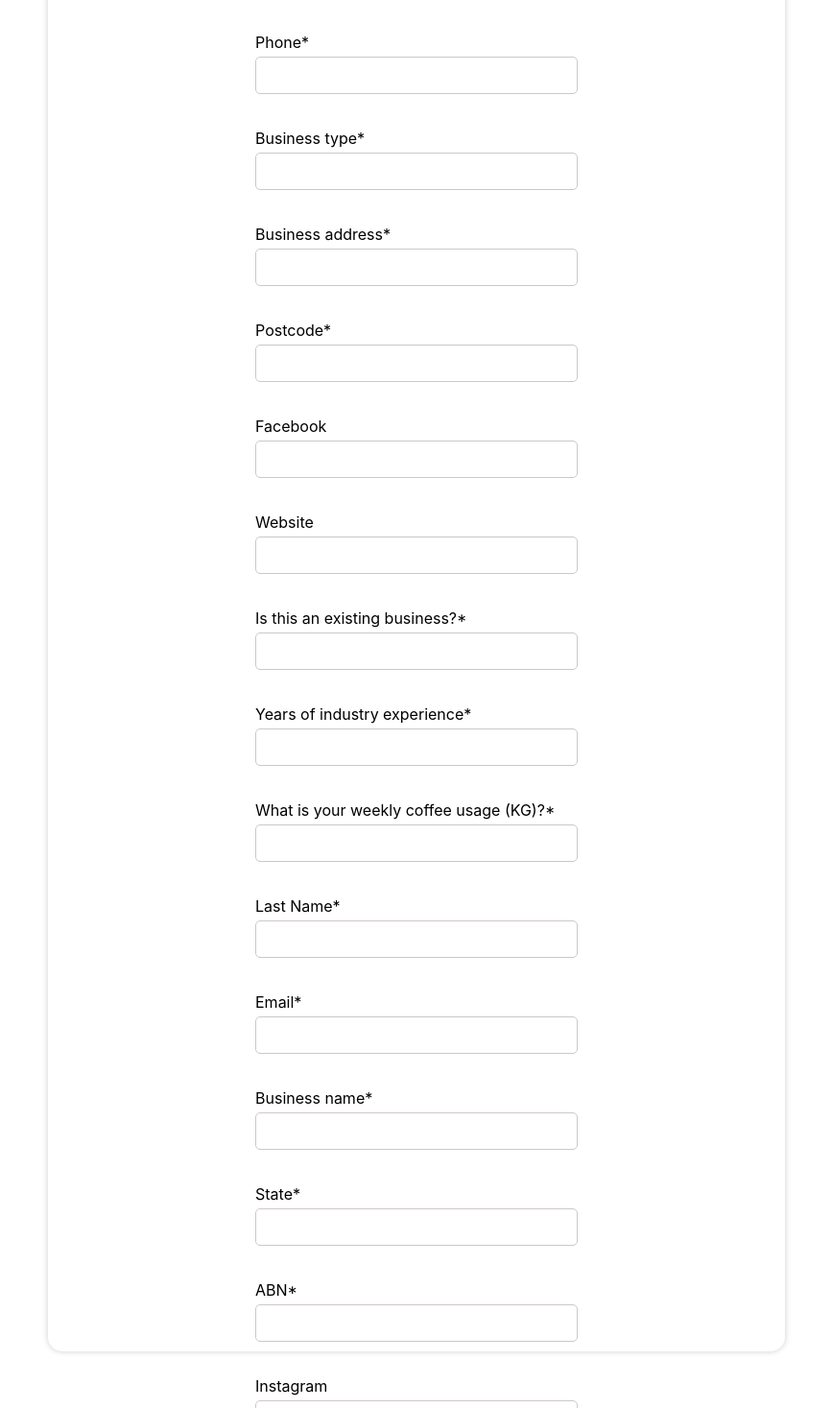
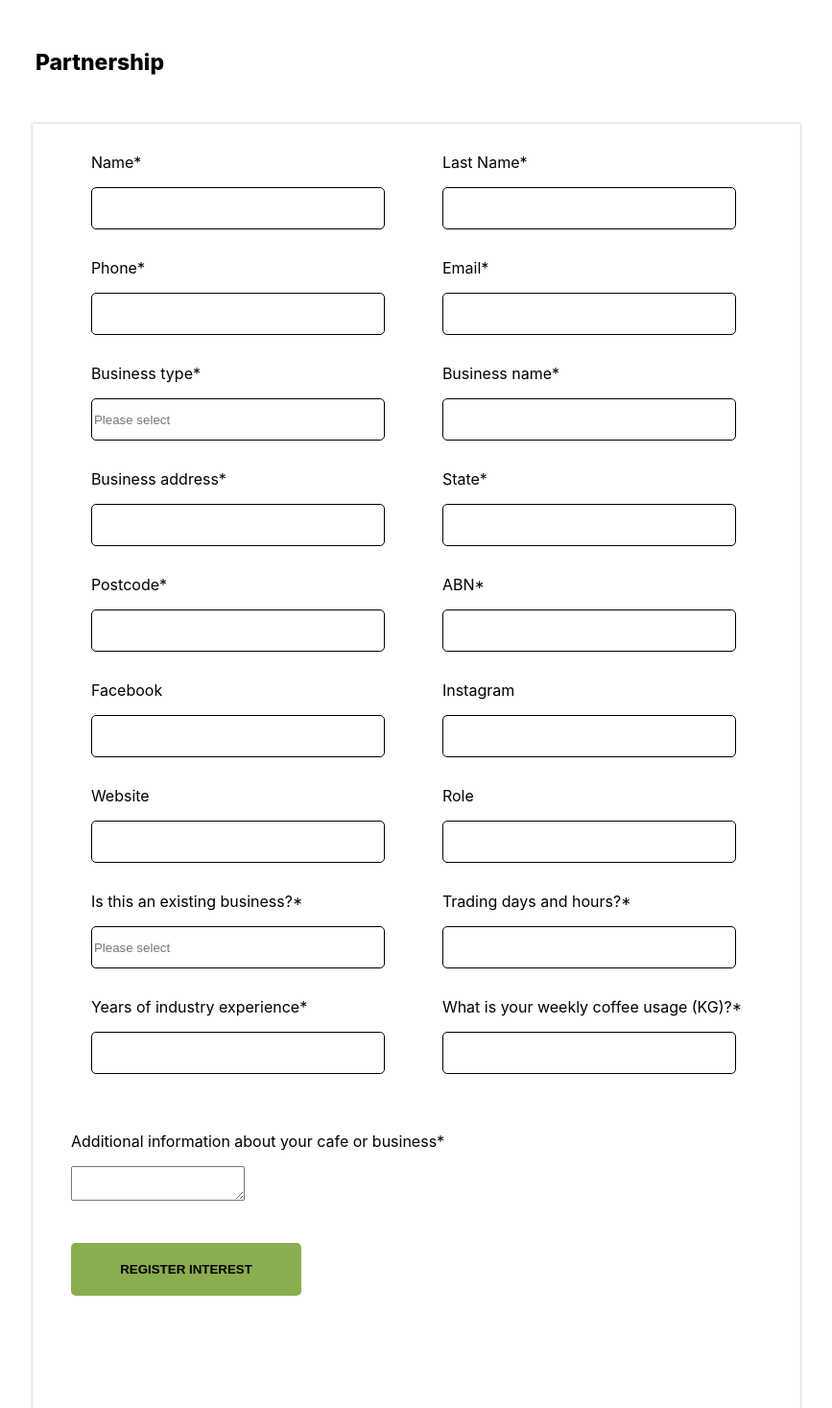
Before and after one commit to Ahmadreza25/react-app-project, a React (Create React App) app: page /wholesale in a window 1280 px wide. Shown: the part 2523-3990 px from the top of the page at 96% size, without its empty margins (206-1073 px from the left). Built offline with nearby package versions, Linux system fonts and the light colour scheme.

Commit message:
add code

```diff
--- a/src/components/WholesaleSupplier/Wholesale-Supplier.css
+++ b/src/components/WholesaleSupplier/Wholesale-Supplier.css
@@ -58,43 +58,6 @@
     width: 300px;
     font-size: 15px;
     font-weight: 400;
-}
-.form-control{
-    width: 33.33%;
-    box-sizing: border-box;
-    padding: 10px;
-    display: flex;
-    flex-wrap: wrap;
-    justify-content: center;
-}
-.item-container{
-    margin: -20px;
-    margin-top:0px;
-}
-.form-control:nth-last-child(-n+2) {
-    width: 60%;
-}
-.input-group input{
-    width: 330px;
-    height: 35px;
-    border:1px solid #cfc7c7 ;
-    border-radius: 5px;
-    margin: 40px;
-}
-.input-group p {
-    margin-left: 40px;
-    margin-bottom: -35px;
-}
-.div-form-input{
-    display: flex;
-    align-items: center;
-    justify-content: center;
-}
-.form-control{
-    width: 900px;
-    height: 1500px;
-    box-shadow: 0px 0px 6px rgba(0, 0, 0, 0.2);
-    border-radius: 15px;
 }
 .case-studies-section{
     display: flex;
@@ -164,3 +127,70 @@
     box-shadow: 0px 0px 15px rgba(0, 0, 0, 0.3);
     margin-top: -10px;
 }
+.divView-more-btn{
+    display: flex;
+    align-items: center;
+    justify-content: center;
+    margin-top: 100px;
+}
+.view-more-btn{
+    width: 150px;
+    height: 60px;
+    border-radius: 5px;
+    background-color: darkolivegreen;
+    color: black;
+    font-weight: 700;
+    font-size: 15px;
+    outline: none;
+    border: none;
+}
+.div-form-container{
+    display: flex;
+    align-items: center;
+    justify-content: center;
+    flex-direction: column;
+}
+.p1{
+    margin-left: -660px;
+    margin-bottom: 50px;
+    font-size: 23px;
+    font-weight: 800;
+}
+.input-field input {
+    width: 300px;
+    height: 40px;
+    border: 1px solid #000;
+    border-radius: 5px;
+}
+.form-control{
+    display: flex;
+    align-items: center;
+    justify-content: center;
+}
+.form-container{
+    width: 800px;
+    height: 1500px;
+    box-shadow: 0px 0px 3px rgba(0, 0, 0, 0.3);
+}
+.input-field{
+    margin: 30px;
+}
+.div-add-main{
+    margin-left: 40px;
+    margin-top: 30px;
+}
+.register-interest-btn{
+    width: 240px;
+    height: 55px;
+    margin-top: 40px;
+    font-weight: 700;
+    border-radius: 5px;
+    color: #000;
+    outline: none;
+    border: none;
+    background-color: rgb(138, 173, 79);
+    transition: background-color 0.8s;
+}
+.register-interest-btn:hover{
+    background-color: darkolivegreen;
+}
--- a/src/components/WholesaleSupplier/Wholesale-Supplier.js
+++ b/src/components/WholesaleSupplier/Wholesale-Supplier.js
@@ -5,7 +5,6 @@ import img3 from "../../images/wholesale-images/img-3.jpg"
 import image1 from "../../images/wholesale-images/img1.jpg"
 import image2 from "../../images/wholesale-images/img2.jpg"
 import image3 from "../../images/wholesale-images/img3.jpg"
-import { DataWholesale } from "../../data";
 import "./Wholesale-Supplier.css"
 
 
@@ -75,21 +74,102 @@ const WholesaleSupplier = () => {
                     </div>
                 </div>
                 <div className="div-form-container">
-                    <h1></h1>
+                    <p className="p1">
+                    Partnership
+                    </p>
                     <div className="form-container">
                         <div className="div-form-input">
                             <form className="form-control">
-                                {
-                                    DataWholesale.map((item,index) =>(
-                                        <div className="item-container" key={index}>
-                                            <div className="input-group">
-                                                <p>{item.text}</p>
-                                                <input type="text"/>
-                                            </div>
-                                        </div>
-                                    ))
-                                }
+                                <div className="input-column">
+                                    <div className="input-field">
+                                        <p>Name*</p>
+                                        <input type="text"/>
+                                    </div>
+                                    <div className="input-field">
+                                        <p>Phone*</p>
+                                        <input type="text"/>
+                                    </div>
+                                    <div className="input-field">
+                                        <p>Business type*</p>
+                                        <input type="text" placeholder="Please select"/>
+                                    </div>
+                                    <div className="input-field">
+                                        <p>Business address*</p>
+                                        <input type="text"/>
+                                    </div>
+                                    <div className="input-field">
+                                        <p>Postcode*</p>
+                                        <input type="text"/>
+                                    </div>
+                                    <div className="input-field">
+                                        <p>Facebook</p>
+                                        <input type="text"/>
+                                    </div>
+                                    <div className="input-field">
+                                        <p>Website</p>
+                                        <input type="text"/>
+                                    </div>
+                                    <div className="input-field">
+                                        <p>Is this an existing business?*</p>
+                                        <input type="text" placeholder="Please select"/>
+                                    </div>
+                                    <div className="input-field">
+                                        <p>Years of industry experience*</p>
+                                        <input type="text"/>
+                                    </div>
+                                </div>
+                                <div className="input-wrapper">
+                                    <div className="input-field">
+                                        <p>Last Name*</p>
+                                        <input type="text"/>
+                                    </div>
+                                    <div className="input-field">
+                                        <p>Email*</p>
+                                        <input type="text"/>
+                                    </div>
+                                    <div className="input-field">
+                                        <p>Business name*</p>
+                                        <input type="text"/>
+                                    </div>
+                                    <div className="input-field">
+                                        <p>State*</p>
+                                        <input type="text"/>
+                                    </div>
+                                    <div className="input-field">
+                                        <p>ABN*</p>
+                                        <input type="text"/>
+                                    </div>
+                                    <div className="input-field">
+                                        <p>Instagram</p>
+                                        <input type="text"/>
+                                    </div>
+                                    <div className="input-field">
+                                        <p>Role</p>
+                                        <input type="text"/>
+                                    </div>
+                                    <div className="input-field">
+                                        <p>Trading days and hours?*</p>
+                                        <input type="text"/>
+                                    </div>
+                                    <div className="input-field">
+                                        <p>What is your weekly coffee usage (KG)?*</p>
+                                        <input type="text"/>
+                                    </div>
+                                </div>
                             </form>
+                            <div className="div-add-main">
+                                <div>
+                                    <p>
+                                    Additional information about your cafe or business*
+                                    </p>
+                                    <textarea></textarea>
+                                </div>
+                                <div className="div-register-interest-btn">
+                                    <button className="register-interest-btn">
+                                        REGISTER INTEREST
+                                    </button>
+                                </div>
+                            </div>
                         </div>
                     </div>
                 </div>
@@ -117,6 +197,11 @@ const WholesaleSupplier = () => {
                         </div>
                     </div>
                 </div>
+                <div className="divView-more-btn">
+                    <button className="view-more-btn">
+                        VIEW MORE
+                    </button>
+                </div>
             </div>
         </div>
     )
--- a/src/data.js
+++ /dev/null
@@ -1,83 +0,0 @@
-import React from "react";
-
-
-
-
-export const DataWholesale = [
-    {
-        id:1,
-        text:"Name*",
-    },
-    {
-        id:1,
-        text:"Phone*",
-    },
-    {
-        id:1,
-        text:"Business type*",
-    },
-    {
-        id:1,
-        text:"Business address*",
-    },
-    {
-        id:1,
-        text:"Postcode*",
-    },
-    {
-        id:1,
-        text:"Facebook",
-    },
-    {
-        id:1,
-        text:"Website",
-    },
-    {
-        id:1,
-        text:"Is this an existing business?*",
-    },
-    {
-        id:1,
-        text:"Years of industry experience*",
-    },
-    {
-        id:1,
-        text:"What is your weekly coffee usage (KG)?*",
-    },
-    {
-        id:1,
-        text:"Last Name*",
-    },
-    {
-        id:1,
-        text:"Email*",
-    },
-    {
-        id:1,
-        text:"Business name*",
-    },
-    {
-        id:1,
-        text:"State*",
-    },
-    {
-        id:1,
-        text:"ABN*",
-    },
-    {
-        id:1,
-        text:"Instagram",
-    },
-    {
-        id:1,
-        text:"Role",
-    },
-    {
-        id:1,
-        text:"Trading days and hours?*",
-    },
-    {
-        id:1,
-        text:"Additional information about your cafe or business*",
-    },
-]
```
